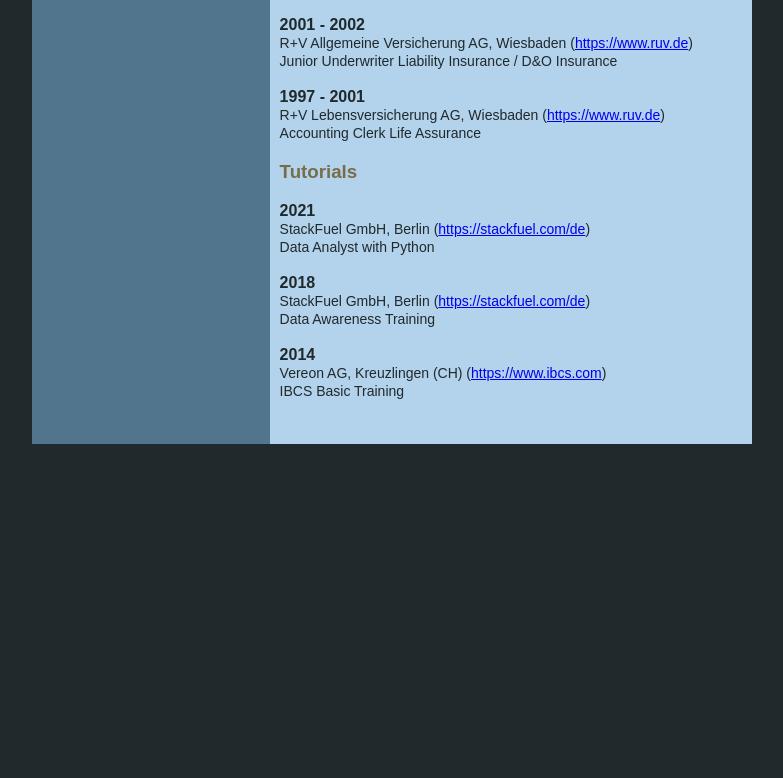
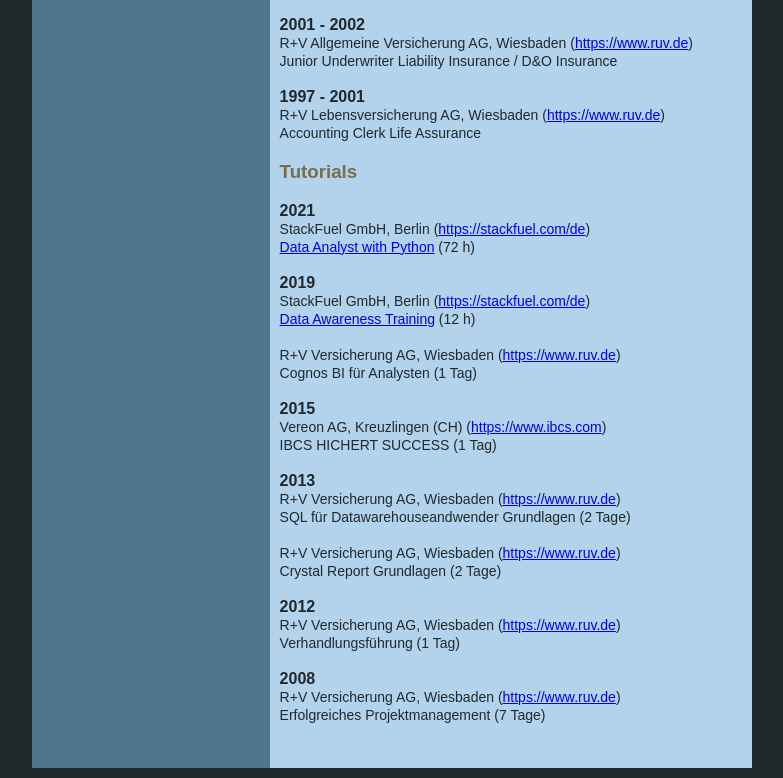
Before and after one commit to FrankBlack78/ContactCard, a plain HTML site: page index.html in a window 1280 px wide. Shown: the part 990-1768 px from the top of the page, without its empty margins (258-1041 px from the left). Before the commit the page ends 1444 px from the top, so only its background shows below. Drawn offline with Linux system fonts and the light colour scheme.

Commit message:
Add files via upload

```diff
--- a/index.html
+++ b/index.html
@@ -18,6 +18,7 @@
     <meta charset="UTF-8">
     <meta name="viewport" content="width=device-width, initial-scale=1.0">
     <title>Frank Black's CV</title>
+    <link rel="icon" type="image/x-icon" href="images/favicon.ico">
     <style>
       body {
         font-family: 'Arial', sans-serif;
@@ -195,7 +196,7 @@
   <body>
     <div class="wrapper">
       <div class="HEADER">
-        <img src="001_dermann.png" alt="Missing Picture!">
+        <img src="images/001_dermann.png" alt="Missing Picture!">
         <div>
           <H1>Frank Black</H1>
           <p><i>"Once men turned their thinking over to machines in the hope that this would set them free. But that only permitted other men with machines to enslave them."</i><br>
@@ -247,8 +248,8 @@
         <p class="special-p">
           <b>2023</b><br>
           <span class="small-text">
-            Fraunhofer-Institut für Angewandte Informationstechnik FIT, St. Augustin (<a href="https://www.fit.fraunhofer.de" target="_blank">https://www.fit.fraunhofer.de/</a>)<br>
-            Certified Data Scientist (Basic Level)
+            Fraunhofer-Institut für Intelligente Analyse- und Informationssysteme IAIS, St. Augustin (<a href="https://www.iais.fraunhofer.de/" target="_blank">https://www.iais.fraunhofer.de</a>)<br>
+            <a href="https://perszert.fit.fraunhofer.de/pub/bscw.cgi/?op=checkcert&_doit=1&_certhash=0x95b2fcb12e23d494378aeb2b0b275f4e00738a0205a2280a0e2f682e404a0f0c&_certtoken=07c8973ea9223ba706431780c62a9785a81deca3" target="_blank">Certified Data Scientist Basic Level</a>
           </span><br><br>
           <b>2002 - 2007</b><br>
           <span class="small-text">
@@ -304,17 +305,36 @@
           <b>2021</b><br>
           <span class="small-text">
             StackFuel GmbH, Berlin (<a href="https://stackfuel.com/de" target="_blank">https://stackfuel.com/de</a>)<br>
-            Data Analyst with Python
+            <a href="https://verify.stackfuel.com/SD1tBSjVL6px" target="_blank">Data Analyst with Python</a> (72 h)
           </span><br><br>
-          <b>2018</b><br>
+          <b>2019</b><br>
           <span class="small-text">
             StackFuel GmbH, Berlin (<a href="https://stackfuel.com/de" target="_blank">https://stackfuel.com/de</a>)<br>
-            Data Awareness Training
+            <a href="https://stackfuel.com/verify/usOlIWGTwTHa" target="_blank">Data Awareness Training</a> (12 h)<br><br>
+            R+V Versicherung AG, Wiesbaden (<a href="https://www.ruv.de" target="_blank">https://www.ruv.de</a>)<br>
+            Cognos BI für Analysten (1 Tag)
           </span><br><br>
-          <b>2014</b><br>
+          <b>2015</b><br>
           <span class="small-text">
             Vereon AG, Kreuzlingen (CH) (<a href="https://www.ibcs.com" target="_blank">https://www.ibcs.com</a>)<br>
-            IBCS Basic Training
+            IBCS HICHERT SUCCESS (1 Tag)
+          </span><br><br>
+          <b>2013</b><br>
+          <span class="small-text">
+            R+V Versicherung AG, Wiesbaden (<a href="https://www.ruv.de" target="_blank">https://www.ruv.de</a>)<br>
+            SQL für Datawarehouseandwender Grundlagen (2 Tage)<br><br>
+            R+V Versicherung AG, Wiesbaden (<a href="https://www.ruv.de" target="_blank">https://www.ruv.de</a>)<br>
+            Crystal Report Grundlagen (2 Tage)
+          </span><br><br>
+          <b>2012</b><br>
+          <span class="small-text">
+            R+V Versicherung AG, Wiesbaden (<a href="https://www.ruv.de" target="_blank">https://www.ruv.de</a>)<br>
+            Verhandlungsführung (1 Tag)
+          </span><br><br>
+          <b>2008</b><br>
+          <span class="small-text">
+            R+V Versicherung AG, Wiesbaden (<a href="https://www.ruv.de" target="_blank">https://www.ruv.de</a>)<br>
+            Erfolgreiches Projektmanagement (7 Tage)
           </span><br><br>
         </p>
       </div>
```
Also changed, not shown: images/001_dermann.png (added), images/favicon.ico (added).
